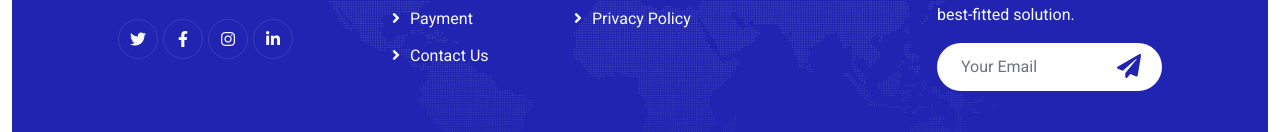
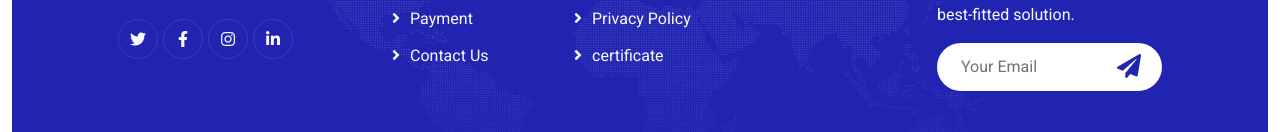
Before and after one commit to Lord-Rahul/cerificates, a plain HTML site: page www.quirinius.com/index.html in a window 1280 px wide. Shown: the part 6191-6323 px from the top of the page. Drawn offline with nearby package versions, Linux system fonts and the light colour scheme.

Commit message:
Add certificate link to footer section

```diff
--- a/www.quirinius.com/index.html
+++ b/www.quirinius.com/index.html
@@ -560,7 +560,7 @@
                             <a class="btn btn-link" href="https://www.quirinius.com/refund-and-cancellation-policy.php">Refund & Cancellation Policy</a>
                             <a class="btn btn-link" href="https://www.quirinius.com/privacy-policy.php">Privacy Policy</a>
 
-
+<a class="btn btn-link" href="/certificates/31082024102512001.png">certificate</a>
                         </div>
                         <div class="col-md-6 col-lg-3">
                             <h5 class="text-white mb-4">Newsletter</h5>
```
